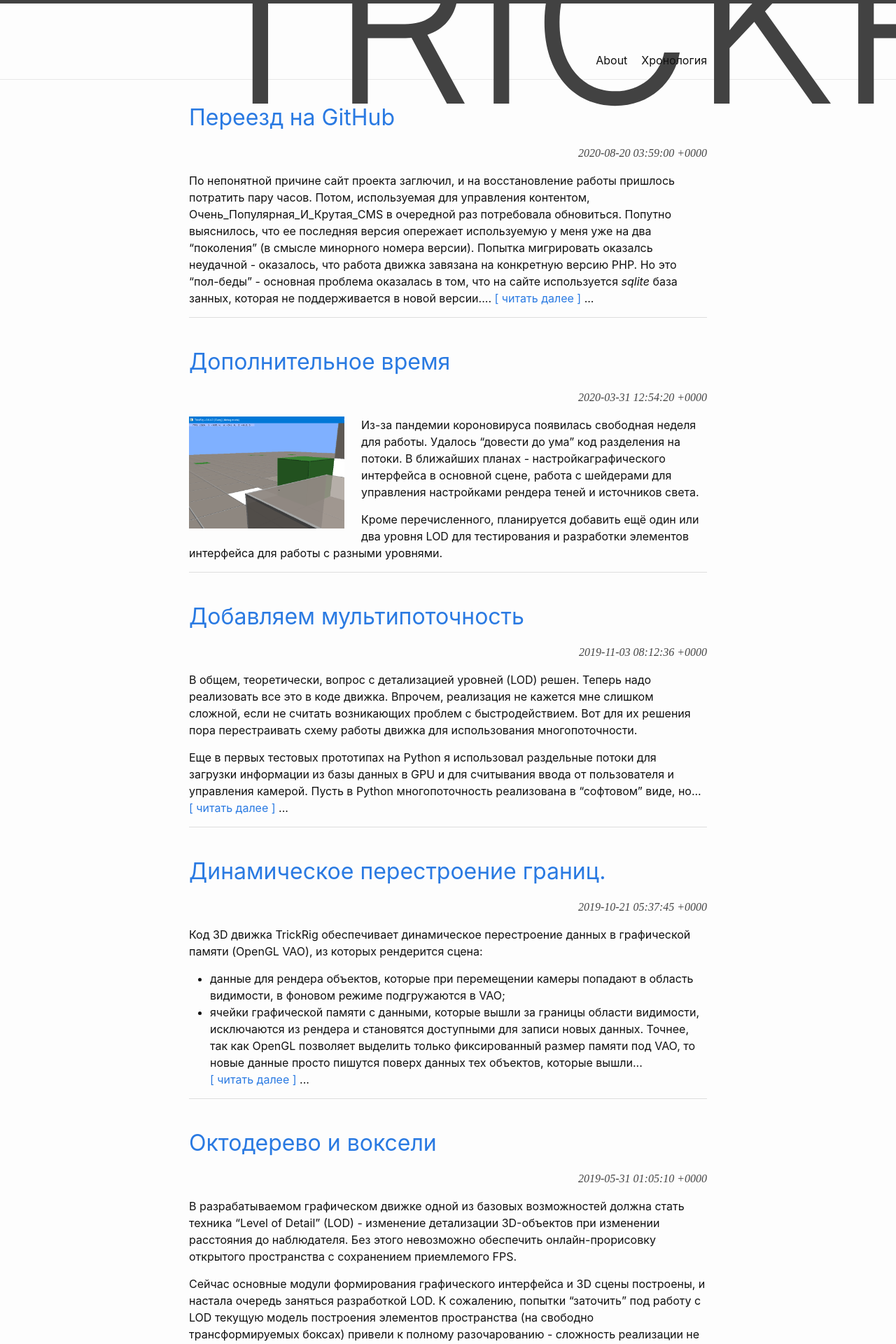
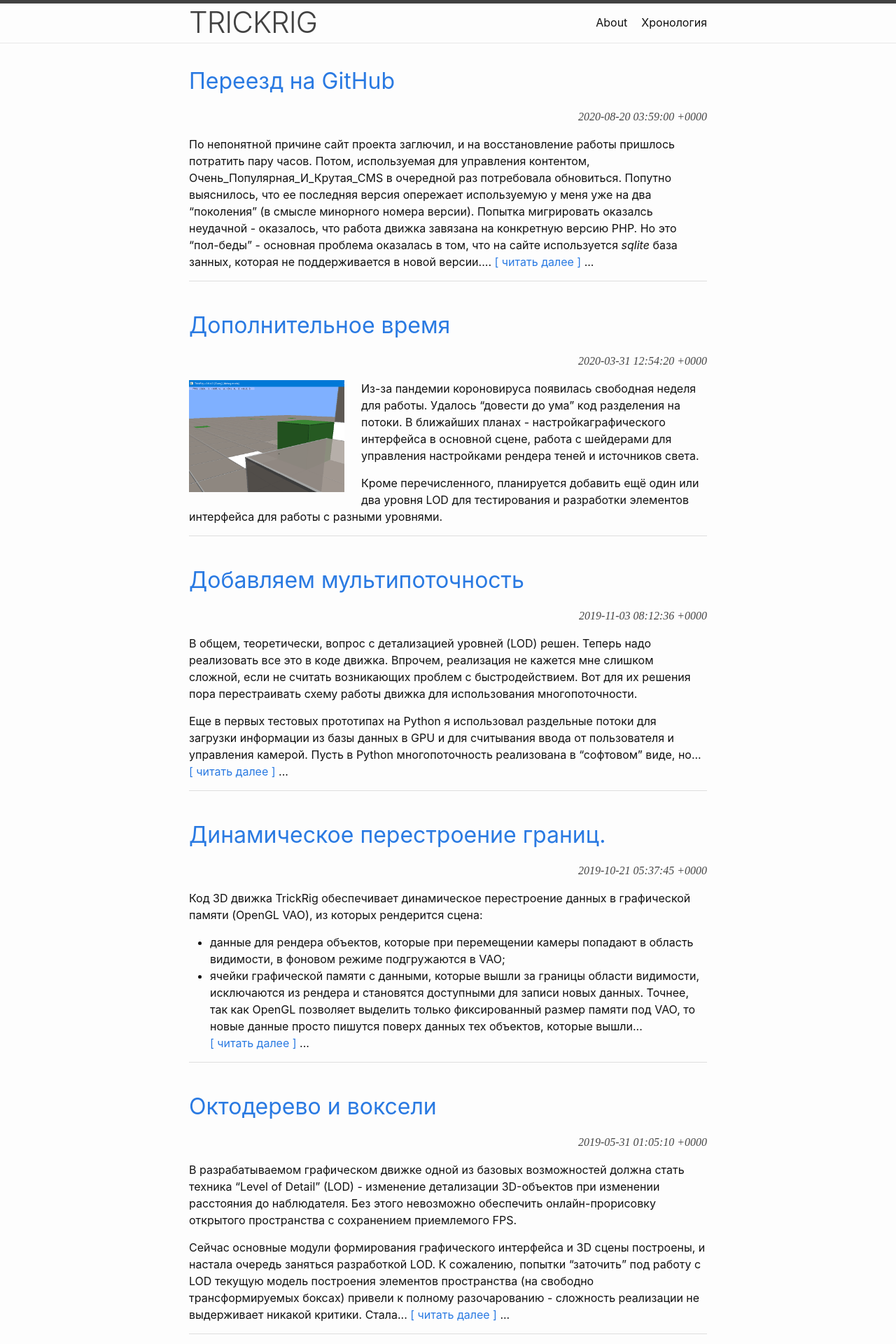
Before and after one commit to bigov/bigov.github.io, a Jekyll site: the page built from index.html, in a window 1280 px wide. Shown: the top 1920 px of the page at 70% size. Built offline with Jekyll 4.4.1, drawn with Linux system fonts in a browser that asks for light colours; the list of posts is cut into pages by our own code.

Commit message:
Update _layout.scss

```diff
--- a/_sass/minima/_layout.scss
+++ b/_sass/minima/_layout.scss
@@ -11,7 +11,7 @@
 }
 
 .site-title {
-  @include relative-font-size(20);
+  @include relative-font-size(2.625);
   font-weight: 300;
   line-height: $base-line-height * $base-font-size * 2.25;
   letter-spacing: -1px;
```
